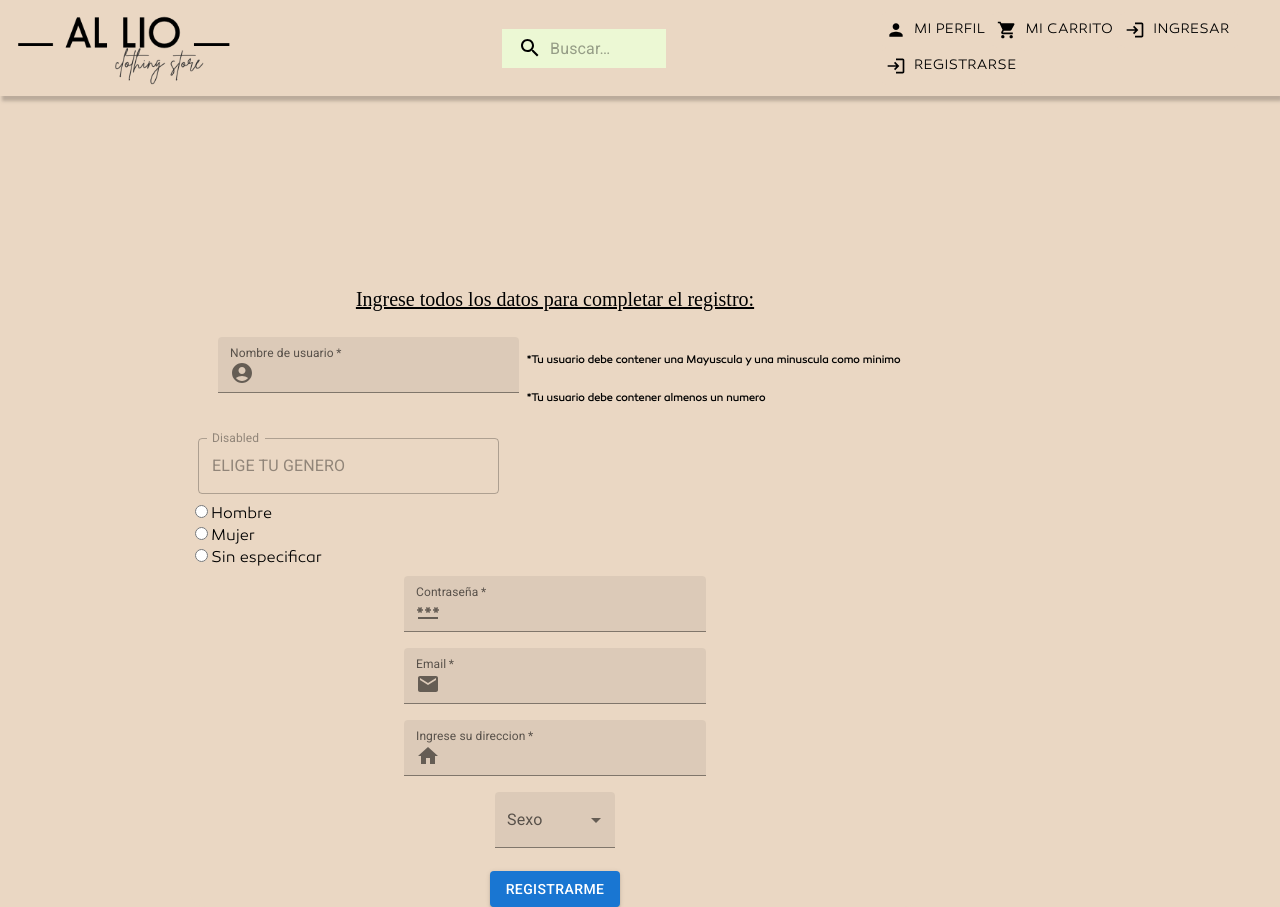
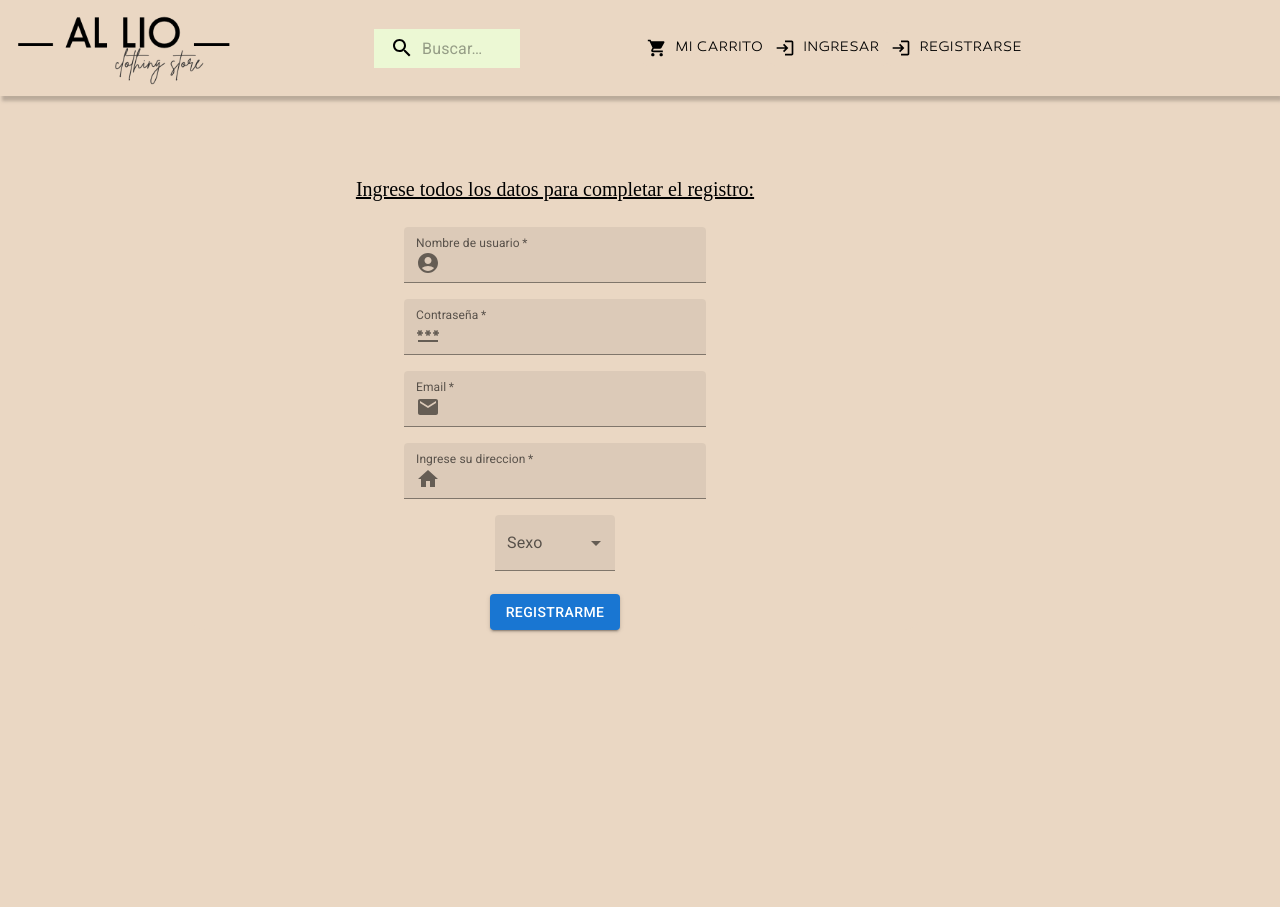
Before and after one commit to BStar098/al_lio_front_repo, a React (Create React App) app: page /signup in a window 1280 px wide. After the commit the page ends 800 px from the top, so only its background shows below. Built offline with nearby package versions, Linux system fonts and the light colour scheme.

Commit message:
para pull de gise

```diff
--- a/src/components/BarraDeBusqueda.js
+++ b/src/components/BarraDeBusqueda.js
@@ -40,9 +40,9 @@ const StyledInputBase = styled(InputBase)(({ theme }) => ({
     paddingLeft: `calc(1em + ${theme.spacing(4)})`,
     transition: theme.transitions.create("width"),
     [theme.breakpoints.up("sm")]: {
-      width: "12ch",
+      width: "10ch",
       "&:focus": {
-        width: "35ch",
+        width: "18.5ch",
       },
     },
   },
--- a/src/components/Login.js
+++ b/src/components/Login.js
@@ -6,28 +6,28 @@ import AccountCircle from "@mui/icons-material/AccountCircle";
 import PasswordIcon from "@mui/icons-material/Password";
 import { usersRequests } from "../state/users";
 
-
 import MiPerfil from "./MiPerfil";
 import "../styles/Form/style.css";
 import { useState } from "react";
+import { Link } from "react-router-dom";
 
 const Login = () => {
   const [input, setInput] = useState({
     email: "",
-    password: ""
+    password: "",
   });
 
-  const handleInput = e => {
+  const handleInput = (e) => {
     const inputKey = e.target.id;
     setInput({ ...input, [inputKey]: e.target.value });
   };
 
   const loginHandler = () => {
-    console.log(input)
+    console.log(input);
     usersRequests.post("/login", input);
   };
 
-  const [miLogin, setMiLogin] = useState("false");
+  /*const [miLogin, setMiLogin] = useState("false");
   const [usuario, setUsuario] = useState(""); //Captura el nombre de usuario
   const [password, setPassword] = useState(""); //Captura la contraseña
 
@@ -50,7 +50,7 @@ const Login = () => {
       }
     }
   }
-
+*/
   return (
     <Box
       component="form"
@@ -66,7 +66,8 @@ const Login = () => {
         </h2>
         <div className="div-input">
           <TextField
-            label="E-Mail"
+            required
+            label="E-mail"
             id="email"
             variant="filled"
             onChange={handleInput}
@@ -81,6 +82,7 @@ const Login = () => {
         </div>
         <div className="div-input">
           <TextField
+            required
             label="Password"
             id="password"
             type="password"
@@ -97,9 +99,13 @@ const Login = () => {
           />
         </div>
         <div className="div-input">
-          <Button onClick={loginHandler} variant="contained">
-            Ingresar
-          </Button>
+          <div>
+            <Link to="/register">
+              <Button onClick={loginHandler} variant="contained">
+                Ingresar
+              </Button>
+            </Link>
+          </div>
         </div>
       </div>
     </Box>
--- a/src/components/Navbar.js
+++ b/src/components/Navbar.js
@@ -17,20 +17,7 @@ const Navbar = () => {
 
       <BarraDeBusqueda className="barrita-de-busqueda" />
 
-      <div>
-        <Link to="">
-          <Button
-            startIcon={<PersonIcon />}
-            className="Boton"
-            style={{
-              backgroundColor: "#ead7c3",
-              color: "black",
-              fontFamily: "Canaro",
-            }}
-          >
-            Mi perfil
-          </Button>
-        </Link>
+      <div className="caja-botones">
         <Link to="/cart">
           <Button
             startIcon={<ShoppingCartIcon />}
@@ -107,3 +94,18 @@ export default Navbar;
           </Button>
         </Link>
         */
+
+/* <Link to="">
+          <Button
+            startIcon={<PersonIcon />}
+            className="Boton"
+            style={{
+              backgroundColor: "#ead7c3",
+              color: "black",
+              fontFamily: "Canaro",
+            }}
+          >
+            Mi perfil
+          </Button>
+        </Link>
+        */
--- a/src/components/Register.js
+++ b/src/components/Register.js
@@ -1,5 +1,11 @@
 import { Box } from "@mui/system";
-import { Button, FormControl, InputLabel, MenuItem, Select } from "@mui/material";
+import {
+  Button,
+  FormControl,
+  InputLabel,
+  MenuItem,
+  Select,
+} from "@mui/material";
 import TextField from "@mui/material/TextField";
 import InputAdornment from "@mui/material/InputAdornment";
 import AccountCircle from "@mui/icons-material/AccountCircle";
@@ -21,13 +27,11 @@ const Register = () => {
     genre: "",
   });
 
-
   const registerHandler = () => {
     usersRequests.post("/register", user);
   };
 
-
-  const handleInput = e => {
+  const handleInput = (e) => {
     const inputKey = e.target.id || e.target.name;
     setUser({ ...user, [inputKey]: e.target.value });
   };
@@ -62,38 +66,8 @@ const Register = () => {
               }}
             />
           </Link>
-          <div className="requisitos">
-            <h6 className>
-              *Tu usuario debe contener una Mayuscula y una minuscula como
-              minimo
-            </h6>
-            <h6 className="h6-1">
-              *Tu usuario debe contener almenos un numero
-            </h6>
         </div>
-        </div>
-        <div>
-          <TextField
-            disabled
-            id="standard-disabled"
-            label="Disabled"
-            defaultValue="ELIGE TU GENERO"
-          />
-        </div>
-        <div className="elegir-genero">
-          <div>
-            <input type="radio" name="citizenship" id="sexo" value="hombre" />
-            Hombre
-          </div>
-          <div>
-            <input type="radio" name="citizenship" id="sexo" value="mujer" />
-            Mujer
-          </div>
-          <div>
-            <input type="radio" name="citizenship" id="sexo" value="mujer" />
-            Sin especificar
-          </div>
-        </div>
+
         <div className="div-input">
           <Link to="">
             <TextField
@@ -103,8 +77,6 @@ const Register = () => {
               type="password"
               autoComplete="current-password"
               variant="filled"
-
-
               onChange={handleInput}
               InputProps={{
                 startAdornment: (
@@ -118,11 +90,9 @@ const Register = () => {
         </div>
         <div className="div-input">
           <Link to="">
-
             <TextField
               required
               label="Email"
-
               type="email"
               id="email"
               variant="filled"
@@ -170,7 +140,8 @@ const Register = () => {
           </FormControl>
         </div>
         <div className="div-input" id="last-div">
-
+          <div>
+            <Link to="/login">
               <Button
                 className="enviar-datos"
                 variant="contained"
@@ -178,6 +149,8 @@ const Register = () => {
               >
                 Registrarme
               </Button>
+            </Link>
+          </div>
         </div>
       </div>
     </Box>
--- a/src/styles/Form/style.css
+++ b/src/styles/Form/style.css
@@ -15,6 +15,7 @@
   margin-left: 190px;
   margin-right: 360px;
   border-radius: 15px;
+  margin-top: -110px;
   display: flex;
   flex-direction: column;
 }
--- a/src/styles/Navbar/Style.css
+++ b/src/styles/Navbar/Style.css
@@ -4,7 +4,7 @@
   align-items: center;
   padding: 0px;
   position: sticky;
-  gap: 15%;
+  gap: 5%;
   width: 100%;
   height: 12vh;
   left: 0px;
@@ -28,6 +28,6 @@ a {
   margin-top: 20px;
 }
 
-.caja-carrito{
-
+.caja-botones {
+  margin-right: 250px;
 }
```
Lines whose indentation alone changed are shown as unchanged.
